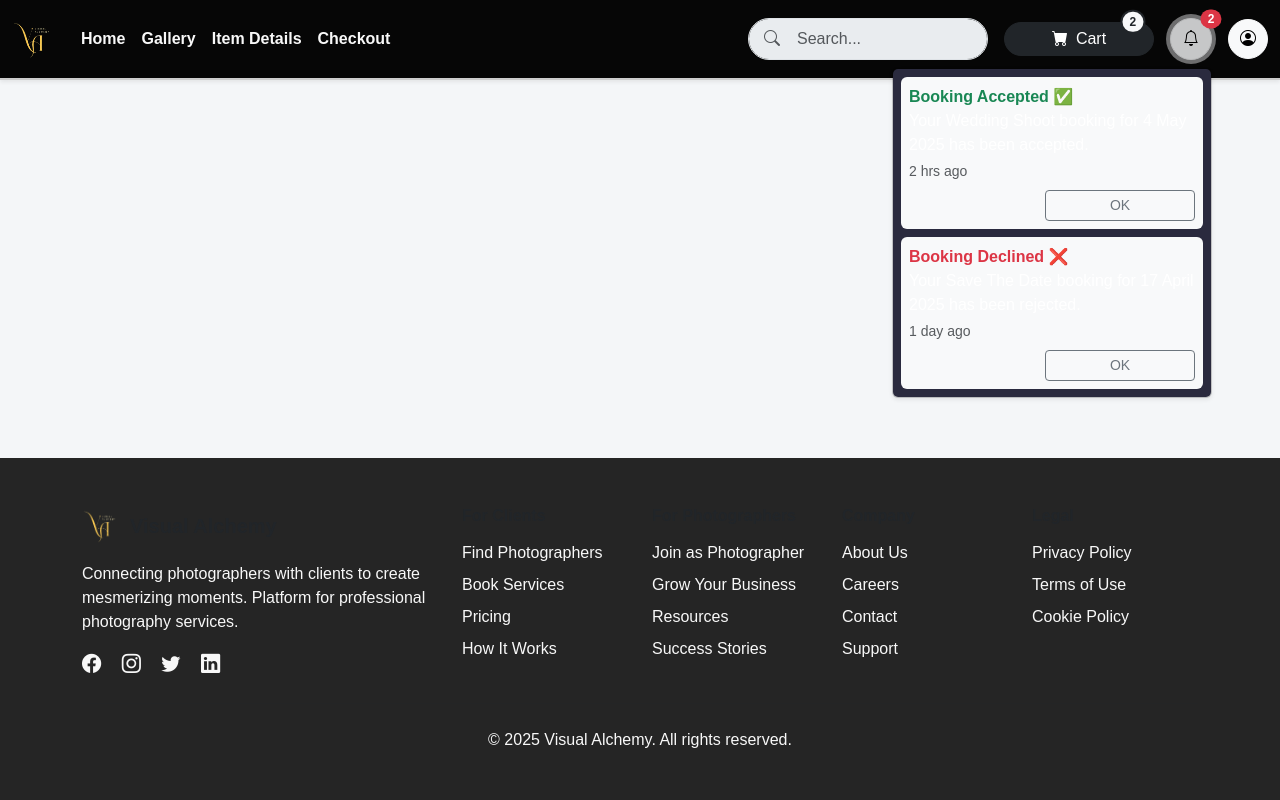
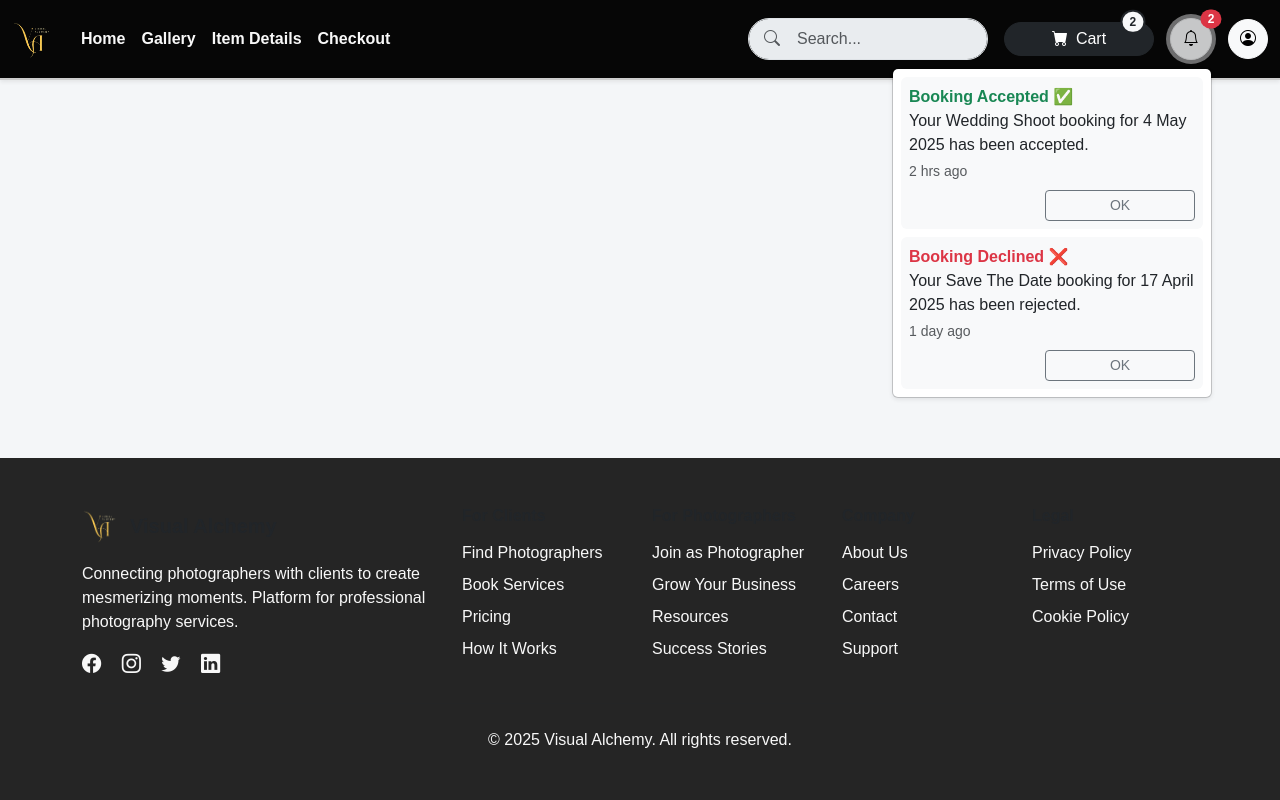
Before and after one commit to Jibitha0405/582_Assignment3, a Flask app: page /admin in a window 1280 px wide, after a click that opens the changed part. Run offline with Flask 3, Linux system fonts and the light colour scheme.

Commit message:
Navbar items background

```diff
--- a/project/static/css/styles.css
+++ b/project/static/css/styles.css
@@ -492,12 +492,6 @@
     border-color: #0d1b3e;
 }
 
-.dropdown-menu {
-    background-color: #2a2a3e !important;
-    /* Match navbar tone */
-    color: #ffffff;
-}
-
 
 .top-right-tabs {
     position: absolute;
```
